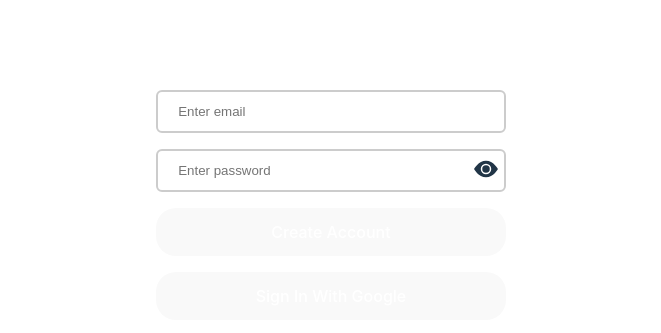
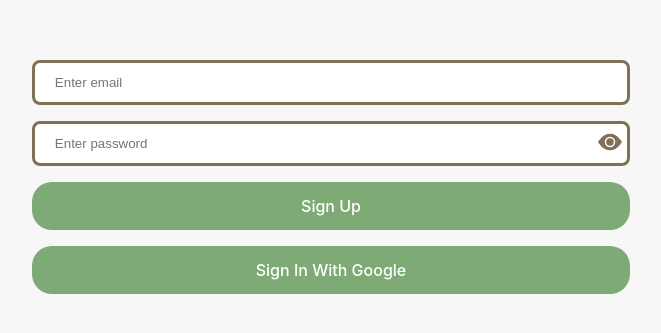
Before and after one commit to chewableanimal/NewProject, a React (Vite) app: page / in a window 1280 px wide. Shown: the part 195-528 px from the top of the page, without its empty margins (309-970 px from the left). Built offline with nearby package versions, Linux system fonts and the light colour scheme.

Commit message:
Styling for form

```diff
--- a/package.json
+++ b/package.json
@@ -10,6 +10,7 @@
   },
   "dependencies": {
     "firebase": "^9.15.0",
+    "framer-motion": "^8.5.0",
     "react": "^18.2.0",
     "react-dom": "^18.2.0",
     "react-icons": "^4.7.1"
--- a/src/App.css
+++ b/src/App.css
@@ -1,3 +1,7 @@
+body {
+  background-color: #f7f7f7;
+}
+
 #root {
   max-width: 1280px;
   margin: 0 auto;
@@ -23,22 +27,6 @@
   cursor: pointer;
 }
 
-.show-password-button:hover {
-  color: #fe6f62;
-}
-
-.logo {
-  height: 6em;
-  padding: 1.5em;
-  will-change: filter;
-}
-.logo:hover {
-  filter: drop-shadow(0 0 2em #646cffaa);
-}
-.logo.react:hover {
-  filter: drop-shadow(0 0 2em #61dafbaa);
-}
-
 @keyframes logo-spin {
   from {
     transform: rotate(0deg);
@@ -47,47 +35,24 @@
     transform: rotate(360deg);
   }
 }
-
-@media (prefers-reduced-motion: no-preference) {
-  a:nth-of-type(2) .logo {
-    animation: logo-spin infinite 20s linear;
-  }
-}
-
-.card {
-  padding: 2em;
-}
-
-.read-the-docs {
-  color: #888;
-}
-
-/* .form {
-  display: flex;
-  flex-direction: column;
-  align-items: center;
-  padding: 20px;
-} */
-
-/* input[type="email"] {
+.input-form {
   width: 100%;
   padding: 12px 20px;
   margin: 8px 0;
   box-sizing: border-box;
-  border: 2px solid #ccc;
-  border-radius: 4px;
-} */
+  border: 3px solid #807057;
+  color: #5c5140;
+  border-radius: 8px;
+}
 
-input {
-  width: 100%;
-  padding: 12px 20px;
-  margin: 8px 0;
-  box-sizing: border-box;
-  border: 2px solid #ccc;
-  border-radius: 6px;
+.input-form:focus, .input-form:active,.input-form:hover {
+  border-color: #695d4a;
+  outline: none;
+
 }
 
 .account-button {
+  background-color: #7eaa76;
   width: 100%;
   color: white;
   padding: 14px 20px;
@@ -97,9 +62,17 @@
   cursor: pointer;
 }
 
+.show-password-button {
+  color: #807057;
+}
+
 .account-button:hover {
-  background-color: #303030;
-  color: #fe6f62;
+  /* background-color: #303030; */
+  color: #5c5140;
+}
+
+.show-password-button:hover {
+  color: #5c5140;
 }
 
 .spinner {
@@ -114,7 +87,7 @@
   width: 100%;
   height: 100%;
   border-radius: 50%;
-  background-color: #fe6f62;
+  background-color: #5c5140;
   opacity: 0.6;
   position: absolute;
   top: 0;
@@ -129,8 +102,7 @@
   animation-delay: -1s;
 }
 
-@media (max-width: 768px) {
-  .spinner {
+.spinner {
     width: 30px;
     height: 30px;
   }
@@ -139,19 +111,6 @@
     width: 80%;
     height: 80%;
   }
-}
-
-@media (min-width: 768px) {
-  .spinner {
-    width: 40px;
-    height: 40px;
-  }
-  .double-bounce1,
-  .double-bounce2 {
-    width: 100%;
-    height: 100%;
-  }
-}
 
 @-webkit-keyframes sk-bounce {
   0%,
--- a/src/App.jsx
+++ b/src/App.jsx
@@ -6,7 +6,7 @@
   GoogleAuthProvider,
   createUserWithEmailAndPassword,
 } from "firebase/auth";
-import {BsEyeFill,BsEyeSlashFill} from 'react-icons/bs'
+import { BsEyeFill, BsEyeSlashFill } from "react-icons/bs";
 
 function App() {
   const provider = new GoogleAuthProvider();
@@ -80,7 +80,9 @@
     <div className="container">
       <form className="form-item" onSubmit={handleSubmit}>
         <input
+          whileHover={{ scale: 1.011 }}
           name="email"
+          className="input-form"
           placeholder="Enter email"
           type="email"
           value={formData.email}
@@ -89,7 +91,7 @@
         <div className="password-input">
           <input
             name="password"
-            // className="password-input"
+            className="input-form"
             placeholder="Enter password"
             type={passwordVisible ? "text" : "password"}
             value={formData.password}
@@ -102,14 +104,18 @@
             {passwordVisible ? <BsEyeSlashFill /> : <BsEyeFill />}
           </i>
         </div>
-        <button className="account-button" type="submit" disabled={isLoading}>
+        <button
+          className="account-button"
+          type="submit"
+          disabled={isLoading}
+        >
           {isLoading ? (
             <div className="spinner">
               <div className="double-bounce1"></div>
               <div className="double-bounce2"></div>
             </div>
           ) : (
-            "Create Account"
+            "Sign Up"
           )}
         </button>
         <button
@@ -127,6 +133,11 @@
           )}
         </button>
         {error && <p className="error">{error}</p>}
+        <p style={{ color: "#f7f7f7" }}>
+          {" "}
+          The email address is alopooøøssssasasssssssready in use by another
+          account.
+        </p>
       </form>
     </div>
   );
```
Also changed, not shown: src/components/themeButton.jsx (added, +9 -0 lines), 1 other file (tests, documents, lock files or other folders).
